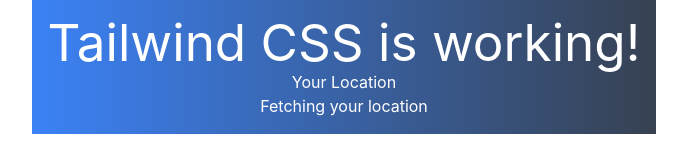
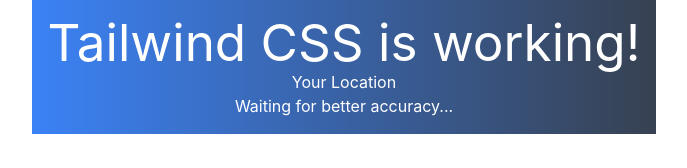
Before and after one commit to d-vafi/Asymptotes-Test, a React (Vite) app in the folder frontend/: page / in a window 1280 px wide. Shown: the part 334-502 px from the top of the page, without its empty margins (296-983 px from the left). Built offline with nearby package versions, Linux system fonts and the light colour scheme; no server answers.

Commit message:
[update] location detection functionality

```diff
--- /dev/null
+++ b/frontend/src/components/Modal.tsx
@@ -0,0 +1,21 @@
+import React from "react";
+
+interface ModalProps {
+  message: string;
+  onConfirm: () => void;
+  onCancel: () => void;
+}
+
+const Modal: React.FC<ModalProps> = ({ message, onConfirm, onCancel }) => {
+  return (
+    <div className="modal-overlay">
+      <div className="modal-content">
+        <p>{message}</p>
+        <button style={{ backgroundColor: "black" }} onClick={onConfirm}>Yes</button>
+        <button style={{ backgroundColor: "black" }} onClick={onCancel}>No</button>
+      </div>
+    </div>
+  );
+};
+
+export default Modal;
--- a/frontend/src/components/UserLocation.tsx
+++ b/frontend/src/components/UserLocation.tsx
@@ -1,4 +1,5 @@
 import React, { useEffect, useState } from "react";
+import Modal from "./Modal";
 
 interface Location {
   lat: number;
@@ -8,6 +9,10 @@
 function UserLocation() {
   const [location, setLocation] = useState<Location | null>(null);
   const [error, setError] = useState<string | null>(null);
+  const [isCalibrating, setIsCalibrating] = useState<boolean>(true);
+  const [isOnCampus, setIsOnCampus] = useState<boolean | null>(null);
+  const [isModalVisible, setIsModalVisible] = useState<boolean>(false);
+  const [watchId, setWatchId] = useState<number | null>(null);
 
   useEffect(() => {
     if (!navigator.geolocation) {
@@ -18,17 +23,18 @@
     const success = (position: GeolocationPosition) => {
       const { latitude, longitude, accuracy } = position.coords;
 
-            console.log(`New Location Fetched: Lat: ${latitude}, Lng: ${longitude}, Accuracy: ${accuracy} meters`);
+      console.log(`New Location: Lat: ${latitude}, Lng: ${longitude}, Accuracy: ${accuracy}m`);
 
-            if (accuracy > 50) {
-                console.warn("Skipping inaccurate data.");
+      if (accuracy > 151) {
+        console.warn("Waiting for better accuracy...");
+        if (isOnCampus === null) {
+          setIsModalVisible(true);
+        }
         return;
       }
 
-            setLocation({
-                lat: latitude,
-                lng: longitude,
-            });
+      setLocation({ lat: latitude, lng: longitude });
+      setIsCalibrating(false);
       setError(null);
     };
 
@@ -37,28 +43,57 @@
       console.error(err);
     };
 
-
     const id = navigator.geolocation.watchPosition(success, error, {
       enableHighAccuracy: true,
-            timeout: 15000,
+      timeout: 30000,
       maximumAge: 0,
     });
+
+    setWatchId(id);
 
     return () => {
       navigator.geolocation.clearWatch(id);
       console.log("Stopped watching location.");
     };
-    }, []);
+  }, [isOnCampus]);
+
+  const handleConfirm = () => {
+    setIsOnCampus(true);
+    setIsModalVisible(false);
+  };
+
+  const handleCancel = () => {
+    setIsOnCampus(false);
+    setIsCalibrating(false);
+    setIsModalVisible(false);
+
+    if (watchId !== null) {
+      navigator.geolocation.clearWatch(watchId);
+      console.log("Location tracking stopped.");
+    }
+  };
 
   return (
     <div>
       <h2>Your Location</h2>
       {error ? (
         <p>{error}</p>
+      ) : isCalibrating ? (
+        <p>Waiting for better accuracy...</p>
       ) : location ? (
         <p>Latitude: {location.lat}, Longitude: {location.lng}</p>
+      ) : isOnCampus === false ? (
+        <p>You are not on campus.</p>
       ) : (
-                <p>Fetching your location</p>
+        <p>Fetching your location...</p>
+      )}
+
+      {isModalVisible && (
+        <Modal
+          message="Are you on campus? If yes, please move closer to a window or an open area to improve GPS accuracy."
+          onConfirm={handleConfirm}
+          onCancel={handleCancel}
+        />
       )}
     </div>
   );
```
Lines whose indentation alone changed are shown as unchanged.
